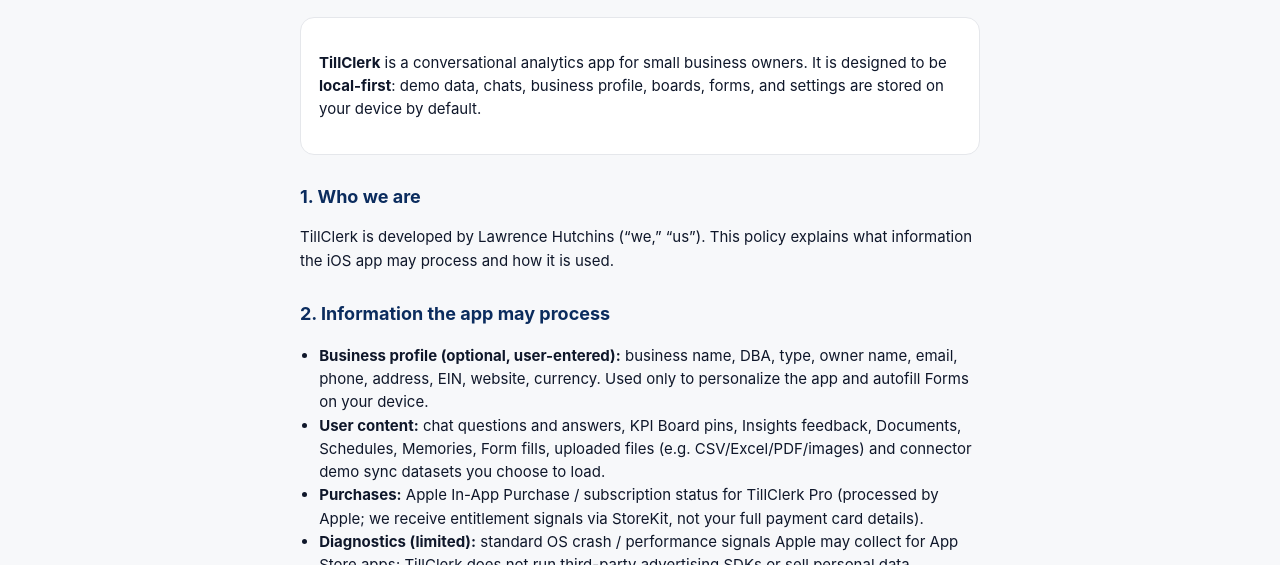
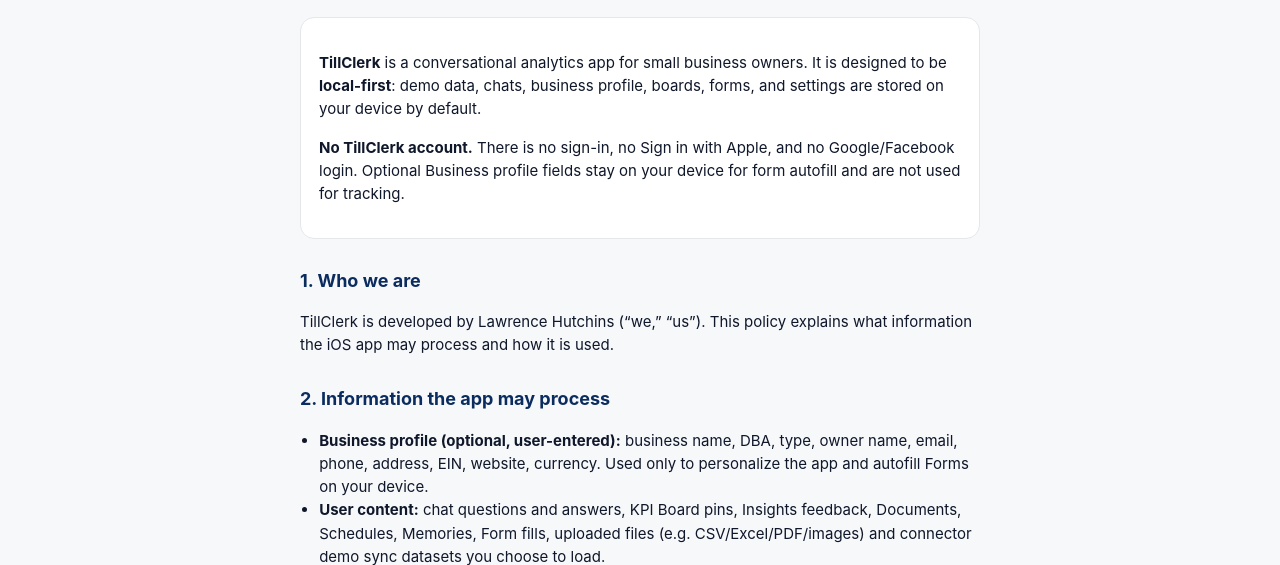
Before and after one commit to LAHutchins91/tillclerk-site, a plain HTML site: page privacy.html in a window 1280 px wide. Shown: the part 220-785 px from the top of the page. Drawn offline with Linux system fonts and the light colour scheme.

Commit message:
docs(privacy): clarify no TillClerk account / no SIWA
Keep App Privacy narrative aligned with local-first Harbor Bean demo.

```diff
--- a/privacy.html
+++ b/privacy.html
@@ -33,6 +33,7 @@
 
     <div class="card">
       <p><strong>TillClerk</strong> is a conversational analytics app for small business owners. It is designed to be <strong>local-first</strong>: demo data, chats, business profile, boards, forms, and settings are stored on your device by default.</p>
+      <p><strong>No TillClerk account.</strong> There is no sign-in, no Sign in with Apple, and no Google/Facebook login. Optional Business profile fields stay on your device for form autofill and are not used for tracking.</p>
     </div>
 
     <h2>1. Who we are</h2>
```
